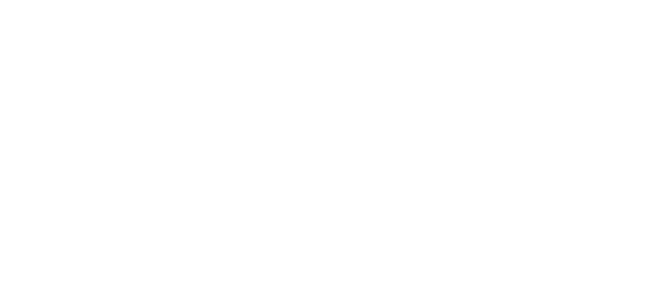
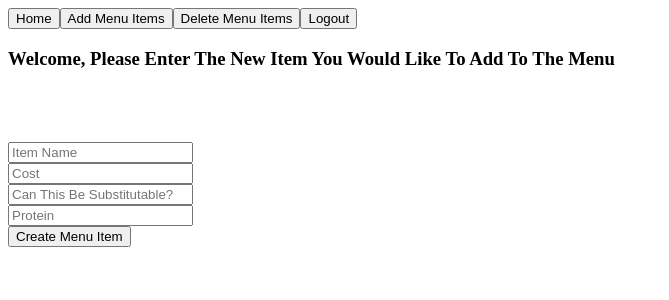
Before and after one commit to SyntaxError-JARS/Whirling_In_Rags_FE_GB_CC, a React (Create React App) app in the folder whirling-in-rags/: page /create-item in a window 1280 px wide. Before the commit this address had no page. Shown: the top 300 px of the page, without its empty margins (0-669 px from the left). Built offline with nearby package versions, Linux system fonts and the light colour scheme.

Commit message:
Small edits

```diff
--- a/whirling-in-rags/src/App.js
+++ b/whirling-in-rags/src/App.js
@@ -13,6 +13,7 @@ import MenuItem from "./components/Menu/MenuItem";
 import CreateOrder from "./components/Order/CreateOrder";
 import ViewOrders from "./components/Order/ViewOrders";
 import Welcome from "./components/Welcome";
+import DeleteMenuItem from "./components/Menu/DeleteMenuItem";
 
 
 /*function App() {
@@ -49,7 +50,8 @@ function App(){
         <Route path="login" element={<CustomerLogIn />} />
         <Route path="register" element={<CustomerRegister />} />
         <Route path="customer/delete-card" element={<DeleteCreditCard />} />
-        <Route path="admin/create-item" element={<CreateMenuItem />} />
+        <Route path="create-item" element={<CreateMenuItem />} />
+        <Route path="delete-item" element={<DeleteMenuItem />} />
         <Route path="customer/view-menu" element={<CustMenuItem />} />
         <Route path="view-menu" element={<MenuItem />} />
         <Route path="customer/order" element={<CreateOrder />} />
--- a/whirling-in-rags/src/components/Admin/AdminNavBar.jsx
+++ b/whirling-in-rags/src/components/Admin/AdminNavBar.jsx
@@ -6,7 +6,8 @@ const navigate = useNavigate();
 return(
     <nav>
         <button onClick={() => navigate("/admin")}>Home</button>
-<button onClick={() => navigate("create-item")}>Edit Menu Items</button>
+<button onClick={() => navigate("/create-item")}>Add Menu Items</button>
+<button onClick={() => navigate("/delete-item")}>Delete Menu Items</button>
 <button onClick={() => navigate("/")}>Logout</button>
 
     </nav>
--- a/whirling-in-rags/src/components/Menu/CreateMenuItem.jsx
+++ b/whirling-in-rags/src/components/Menu/CreateMenuItem.jsx
@@ -1,9 +1,11 @@
 import axios from "axios";
-import { useRef } from "react";
+import { useRef, useState } from "react";
 import { AdminNavBar } from "../Admin/AdminNavBar";
 import './MenuTable.css';
 
 export default function CreateMenuItem(){
+
+    const [showPost, setShowPosted] = useState(false);
 
     const itemnameInput = useRef();
     const costInput = useRef();
@@ -23,7 +25,7 @@ export default function CreateMenuItem(){
 
 
         try{
-            const response = await axios.post(`${url}/menu/createmenuitem` , menuItem )
+            const response = await axios.post(`${url}/menu/create-item` , menuItem )
             console.log(response)
             console.log(response.data)
         }catch(error){
@@ -41,15 +43,21 @@ export default function CreateMenuItem(){
         <br></br>
         <br></br>
         <br></br>
-        <input placeholder="Enter the Items Name" ref={itemnameInput}></input>
+        <input placeholder="Item Name" ref={itemnameInput}></input>
         <br></br>
-        <input placeholder="Enter How Much The Item Costs" ref={costInput}></input>
+        <input placeholder="Cost" ref={costInput}></input>
         <br></br>
-        <input placeholder="Enter If The Item Can Be Substitutable" ref={isSubstitutableInput}></input>
+        <input placeholder="Can This Be Substitutable?" ref={isSubstitutableInput}></input>
         <br></br>
-        <input  placeholder="Enter How Much Protein The New Item Contains" ref={proteinInput}></input>
+        <input  placeholder="Protein" ref={proteinInput}></input>
         <br></br>
-        <button onClick={createmenuItems}>Create Item</button>
+        <button onClick={() => {
+            createmenuItems();
+            setShowPosted(!showPost)
+            }}
+            >Create Menu Item</button>
+        {showPost && <p>You Have Successfully Added This Menu Item</p>}
+
         </>
     )
 
--- /dev/null
+++ b/whirling-in-rags/src/components/Menu/DeleteMenuItem.jsx
@@ -0,0 +1,57 @@
+
+import axios from "axios";
+import { useRef, useState } from "react"
+import { AdminNavBar } from "../Admin/AdminNavBar";
+
+
+
+
+export default function DeleteMenuItem(){
+
+    const [showDelete, setShowDeleted] = useState(false);
+
+    const menuItemInput = useRef();
+
+
+    const url = "https://whrilinginrags.azurewebsites.net"
+
+
+
+    async function deleteMenuItem(){
+
+
+        try{
+            const response = await axios.delete(`${url}/menu/delete-item?menuItem=${menuItemInput.current.value}` )
+
+            console.log(response)
+            console.log(response.data)
+        }catch (error){
+            console.error(error)
+        }
+
+    }
+
+    return(
+        <>
+          <AdminNavBar />
+      <h3>Please enter the Menu Item You Would Like To Delete</h3>
+        <br></br>
+        <br></br>
+        <br></br>
+        <input placeholder="Menu Item" ref={menuItemInput}></input>
+
+
+
+        <br></br>
+        <br></br>
+        <button onClick={() => {
+            deleteMenuItem();
+            setShowDeleted(!showDelete)
+            }}
+            >Delete Menu Item</button>
+        {showDelete && <p>You Have Successfully Deleted This Menu Item</p>}
+        </>
+
+    )
+
+}
```
